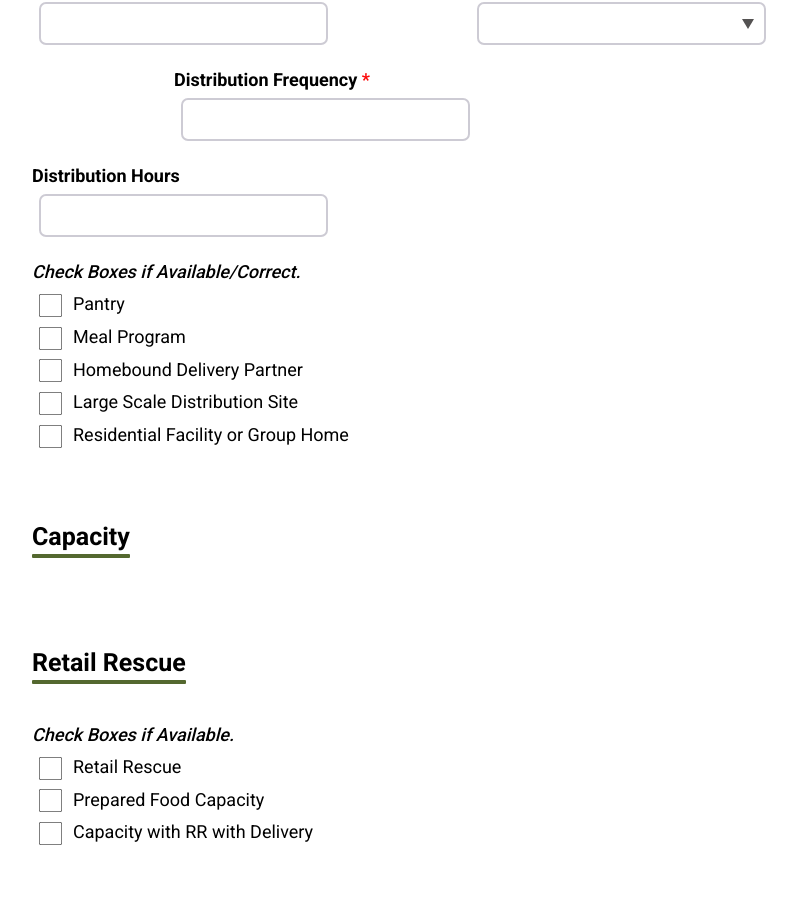
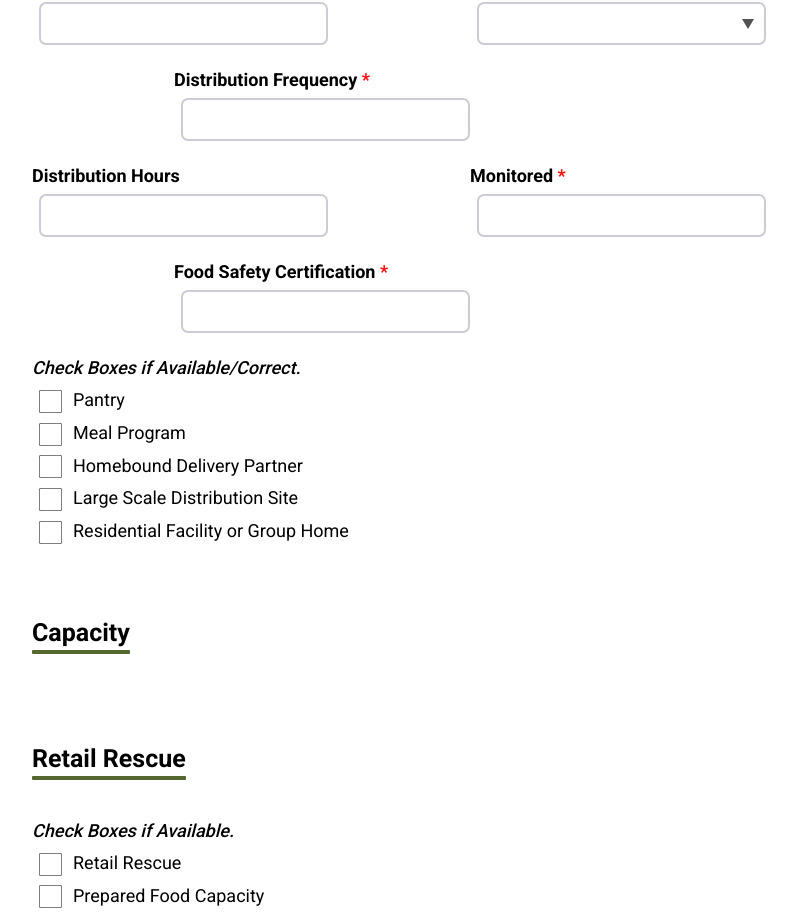
Before and after one commit to TritonSE/FSD-Distribution-Web-App, a React (Create React App) app: page / in a window 1280 px wide. Shown: the part 2416-3332 px from the top of the page, without its empty margins (98-895 px from the left). Built offline with nearby package versions, Linux system fonts and the light colour scheme.

Commit message:
Add missing text boxes

```diff
--- a/src/pages/agency-profile-form/AgencyProfileForm.js
+++ b/src/pages/agency-profile-form/AgencyProfileForm.js
@@ -191,6 +191,12 @@ class AgencyProfileForm extends Component {
               <Col xs="auto">
                 <InputText label="Distribution Hours" leftmost />
               </Col>
+              <Col xs="auto">
+                <InputText label="Monitored" required />
+              </Col>
+              <Col xs="auto">
+                <InputText label="Food Safety Certification" required />
+              </Col>
             </Row>
 
             <Row noGutters={true}>
```
